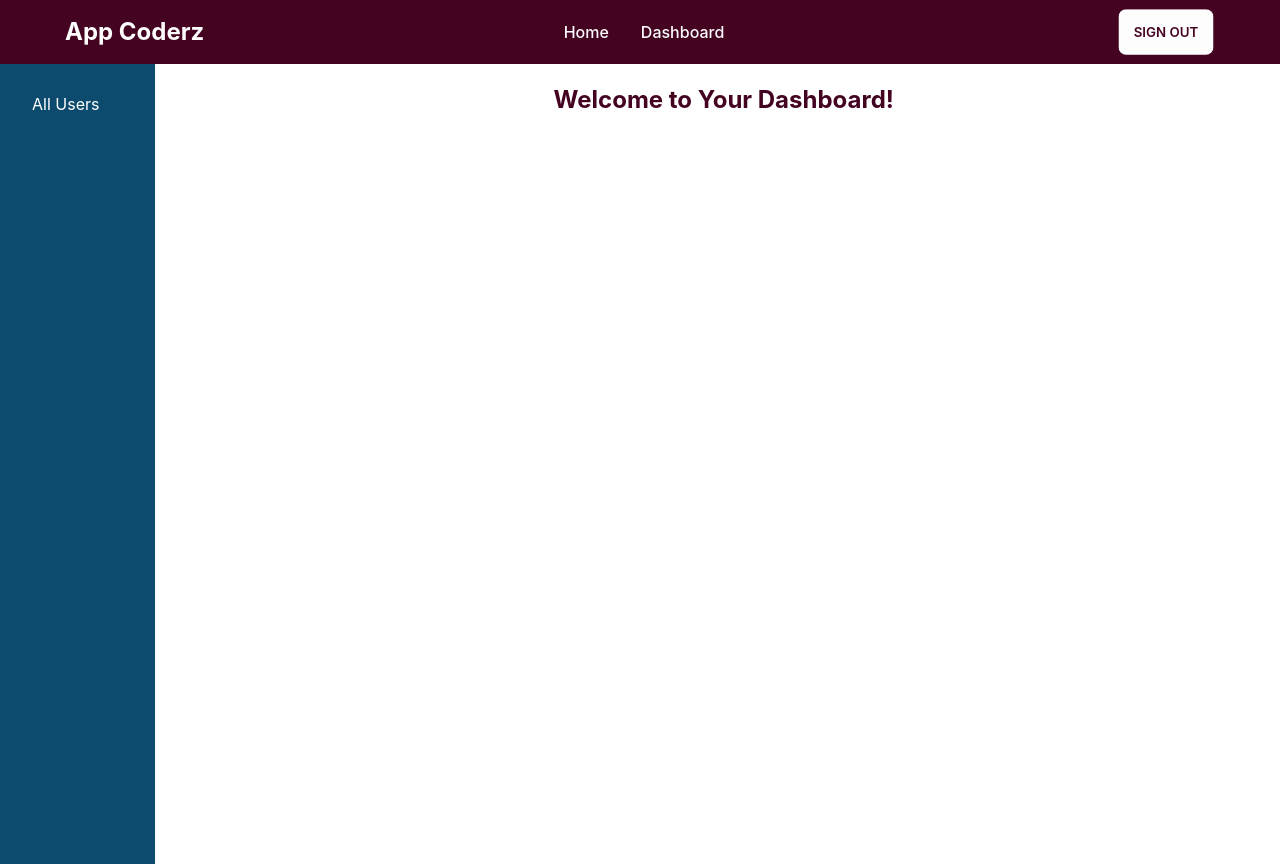
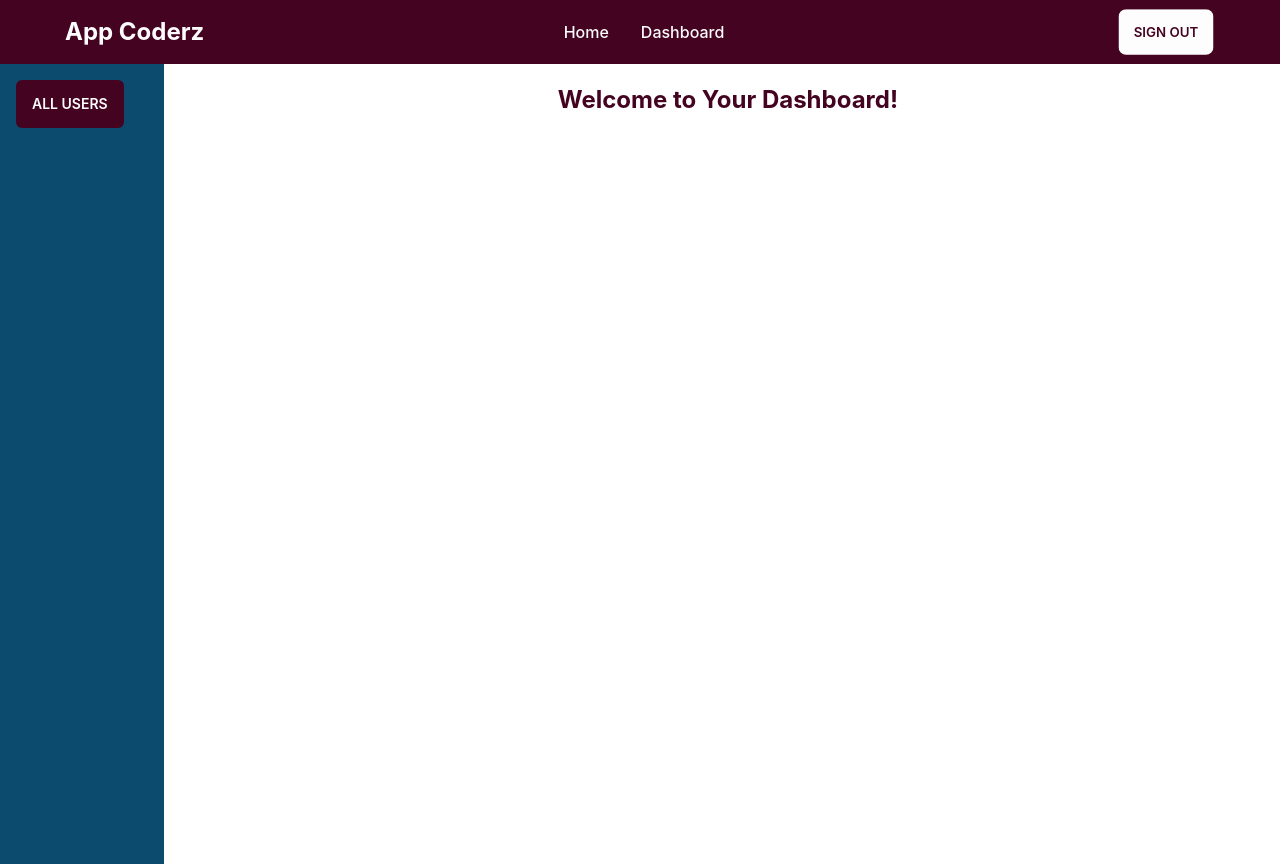
Before and after one commit to ShamimHosen75/Anonymous-Feedback-Client, a React (Create React App) app: page /dashboard in a window 1280 px wide. Built offline with nearby package versions, Linux system fonts and the light colour scheme; no server answers; sample sign-in values are in the browser's storage.

Commit message:
code updated

```diff
--- a/src/pages/Dashboard/Dashboard.js
+++ b/src/pages/Dashboard/Dashboard.js
@@ -26,14 +26,14 @@ const Dashboard = () => {
      ) : (
       <>
        <li>
-        <Link to="/dashboard/user">All Users</Link>
+        <Link to="/dashboard/user" className="btn btn-primary text-secondary rounded-md hover:bg-black hover:text-white border-0">All Users</Link>
        </li>
       </>
      )}
      {admin && (
       <>
        <li>
-        <Link to="/dashboard/user">All Users</Link>
+        <Link to="/dashboard/user" className="btn btn-primary text-secondary rounded-md hover:bg-black hover:text-white border-0">All Users</Link>
        </li>
       </>
      )}
--- a/src/pages/shared/Navbar.js
+++ b/src/pages/shared/Navbar.js
@@ -68,9 +68,9 @@ const Navbar = () => {
       )}
      </ul>
     </div>
-    <a href="https://appcoderz.com/" target="_blank" rel="noreferrer" className="btn btn-ghost normal-case text-2xl font-bold px-0">
-     App Coderz
-    </a>
+     <Link to="/home" className="btn btn-ghost normal-case text-2xl font-bold px-0">
+      App Coderz
+     </Link>
    </div>
    <div className="navbar-center hidden lg:flex">
     <ul className="menu menu-horizontal p-0 font-medium sm:ml-10">
```
